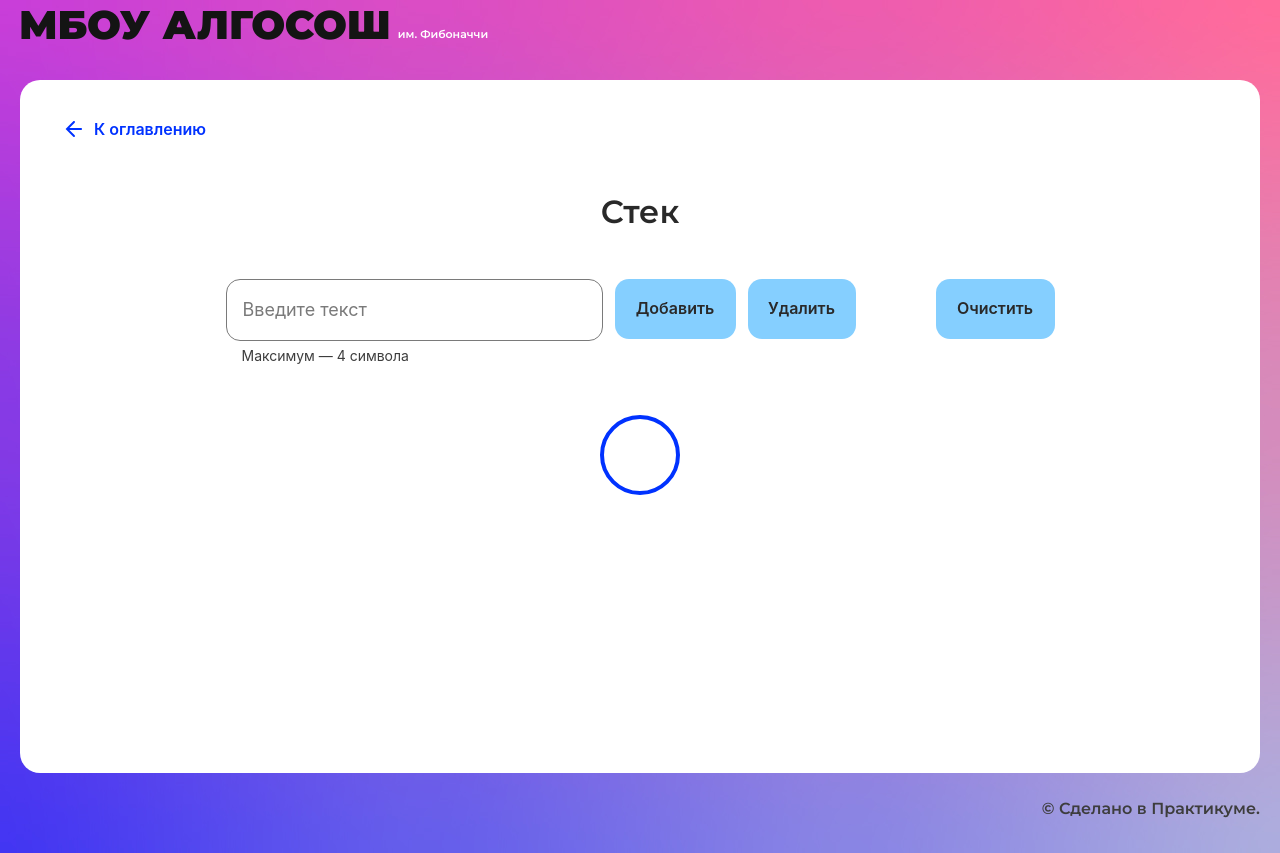
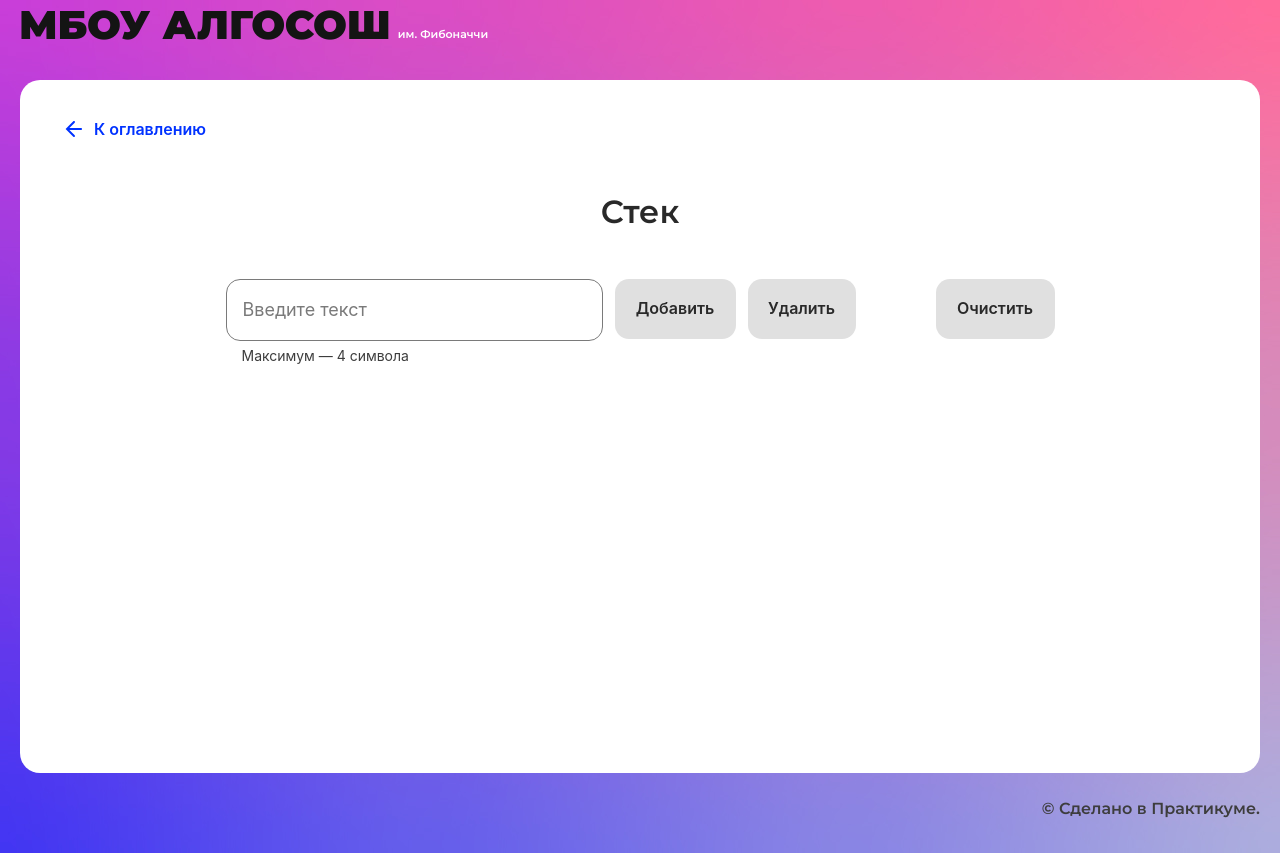
Before and after one commit to elena-sh-r/algososh, a React (Create React App) app: page /stack in a window 1280 px wide. Built offline with nearby package versions, Linux system fonts and the light colour scheme.

Commit message:
feat: stack algorithm implemented

```diff
--- a/src/components/stack-page/stack-page.module.css
+++ b/src/components/stack-page/stack-page.module.css
@@ -27,7 +27,7 @@
   min-width: auto;
 }
 
-.removeButton {
+.clearButton {
   max-width: 119px;
   min-width: auto;
 }
@@ -35,7 +35,7 @@
 .circlesContainer {
   display: flex;
   flex-wrap: wrap;
-  gap: 16px;
+  gap: 78px 16px;
   justify-content: center;
   margin: 0 auto;
 }
--- a/src/components/stack-page/stack-page.tsx
+++ b/src/components/stack-page/stack-page.tsx
@@ -1,4 +1,4 @@
-import React from "react";
+import React, { useEffect, useState } from "react";
 import styles from "./stack-page.module.css";
 import { Input } from "../ui/input/input";
 import { SolutionLayout } from "../ui/solution-layout/solution-layout";
@@ -6,18 +6,74 @@ import { Button } from "../ui/button/button";
 import { Circle } from "../ui/circle/circle";
 
 export const StackPage: React.FC = () => {
+  const [value, setValue] = useState('');
+  const [addedIdx, setAddedIdx] = useState(-1);
+  const [deletedIdx, setDeletedIdx] = useState(-1);
+  const [elements, setElements] = useState<string[]>([]);
+
+  const timeout = 200;
+
+  const push = (item: string) => {
+    setAddedIdx(elements.length);
+    setElements([...elements, item]);
+  }
+
+  const pop = () => {
+    const elementsCopy = [...elements];
+    elementsCopy.splice(-1);
+    setElements(elementsCopy);
+  }
+
+  const clear = () => {
+    setElements([]);
+  }
+
+  const handleAdd = (e: any) => {
+    push(value);
+    setValue('');
+  }
+
+  const handleDelete = (e: any) => {
+    setDeletedIdx(elements.length-1);
+  }
+
+  const handleClear = (e: any) => {
+    clear();
+  }
+
+  const handleChange = (e: any) => {
+    setValue(e.target?.value);
+  }
+
+  useEffect(() => {
+    setTimeout(()=>setAddedIdx(-1), timeout);
+  }, [addedIdx]);
+
+  useEffect(() => {
+    if (deletedIdx < 0) {
+      return;
+    }
+
+    setTimeout(()=>{
+      pop();
+      setDeletedIdx(-1);
+    }, timeout);
+  }, [deletedIdx]);
+
   return (
     <SolutionLayout title="Стек">
       <div className={`${styles.controlsContainer}`}>
         <div className={`${styles.inputsContainer}`}>
-          <Input isLimitText={true} maxLength={4} />
-          <Button text="Добавить" extraClass={`${styles.addButton}`} />
-          <Button text="Удалить" extraClass={`${styles.deleteButton}`} />
+          <Input isLimitText={true} maxLength={4} value={value} onChange={handleChange} />
+          <Button text="Добавить" extraClass={`${styles.addButton}`} onClick={handleAdd} disabled={value.length <= 0 || value.length > 4} />
+          <Button text="Удалить" extraClass={`${styles.deleteButton}`} onClick={handleDelete} disabled={elements.length === 0} />
         </div>
-        <Button text="Очистить" extraClass={`${styles.removeButton}`} />
+        <Button text="Очистить" extraClass={`${styles.clearButton}`} onClick={handleClear} disabled={elements.length === 0} />
       </div>
       <div className={`${styles.circlesContainer}`}>
-        <Circle />
+        {elements.map((element:string, index:number) =>
+          <Circle key={index} extraClass={index === addedIdx || index === deletedIdx ? `${styles.changingCircleColor}` : ""} letter={element?.toString()} tail={index?.toString()} head={index===elements.length-1 ? 'top' : ''} />
+        )}
       </div>
     </SolutionLayout>
   );
```
